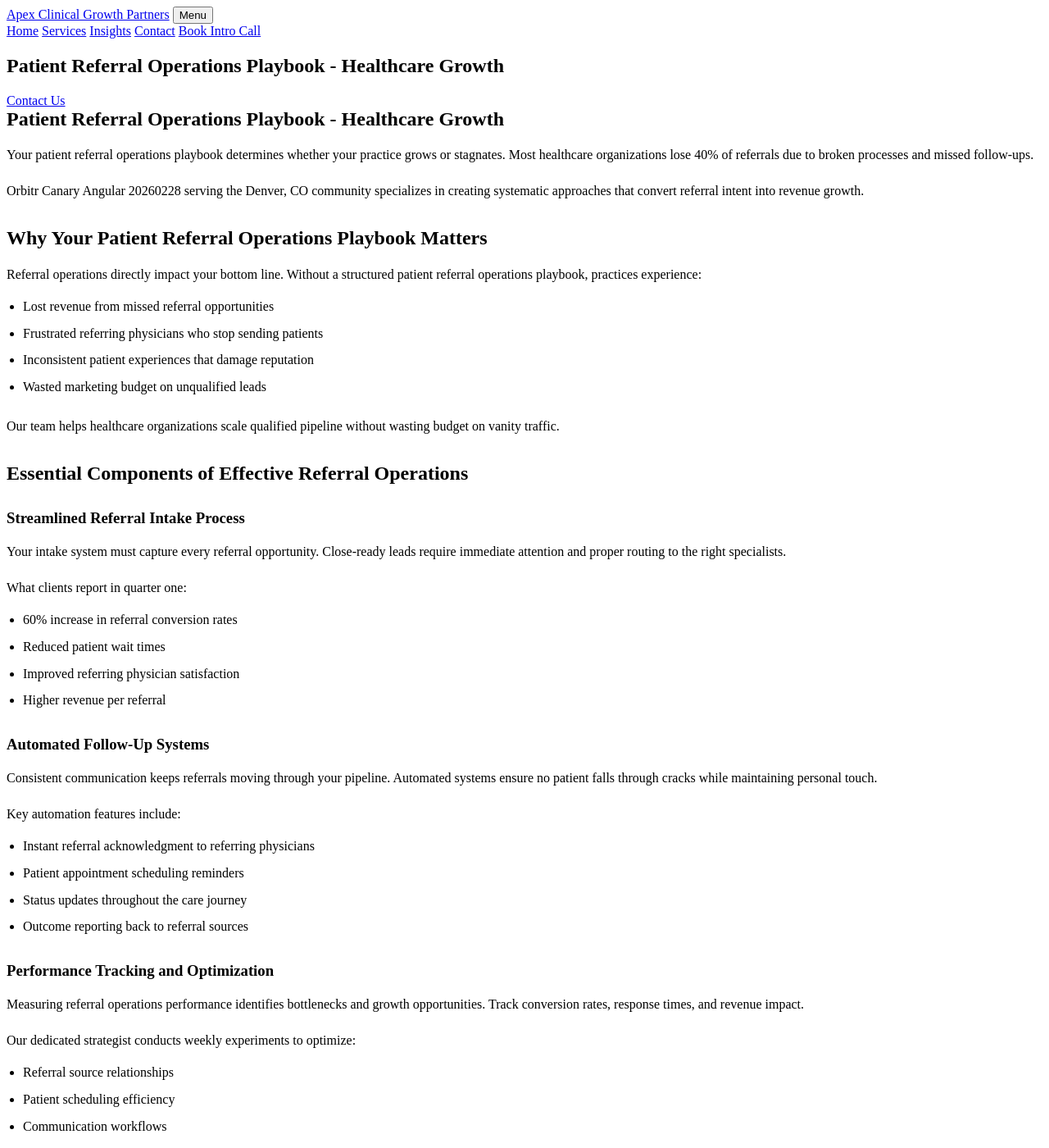
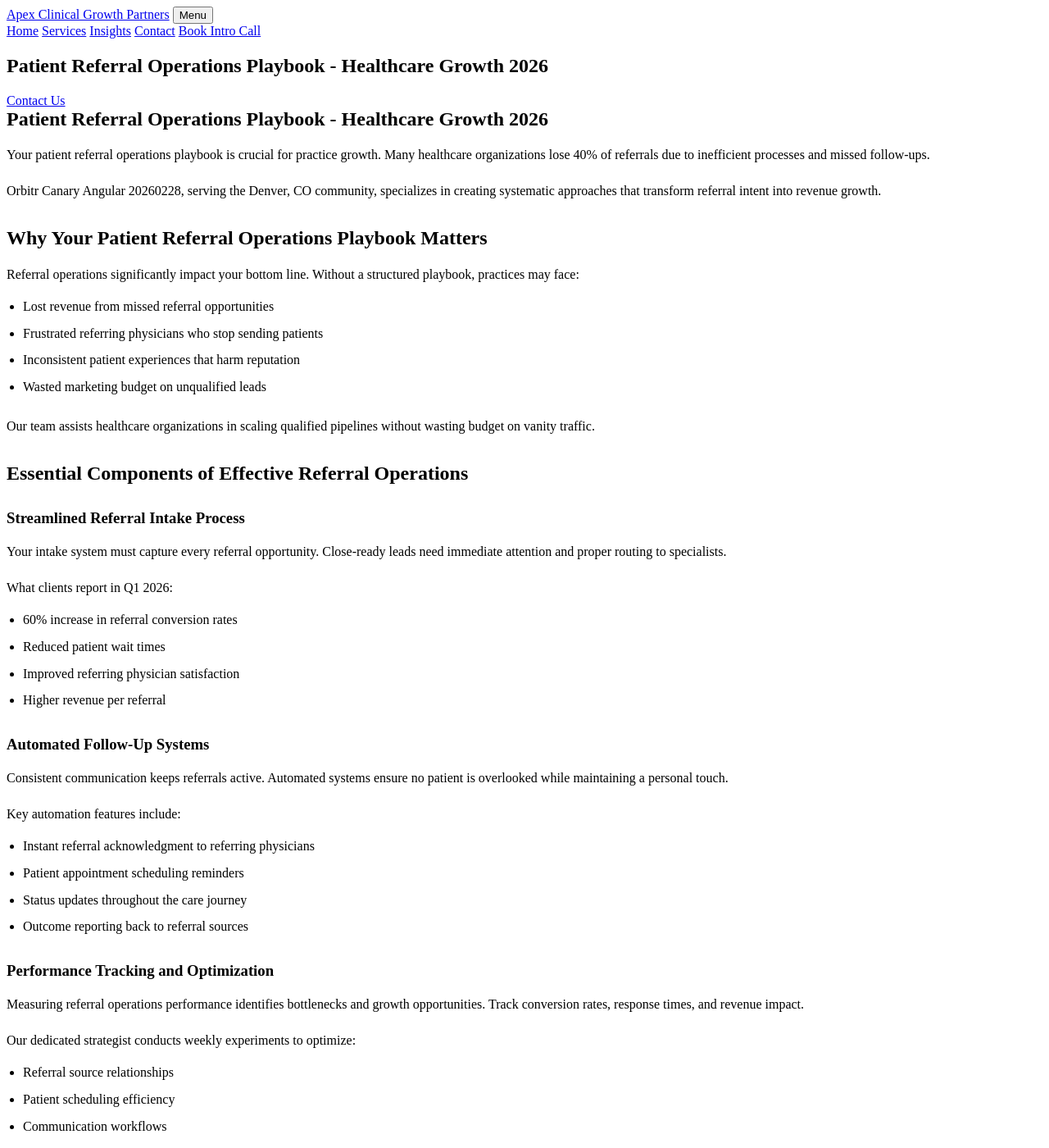
Before and after one commit to prjctlphbt/orbitr-canary-angular-20260228, a Jekyll site: the page angular-referral-ops-playbook-20260228142149.html, which Jekyll copies as it is, in a window 1280 px wide and 1400 px high. Shown: the whole window at 82% size. Built offline with Jekyll 4.4.1, drawn with Linux system fonts in a browser that asks for light colours; some of the changed text lies outside the part shown.

Commit message:
Refresh and update content: angular-referral-ops-playbook-20260228142149.html

```diff
--- a/angular-referral-ops-playbook-20260228142149.html
+++ b/angular-referral-ops-playbook-20260228142149.html
@@ -4,10 +4,9 @@
 <head>
 <meta charset="utf-8"/>
 <meta content="width=device-width, initial-scale=1.0" name="viewport"/>
-<meta content="Streamline patient referrals with our comprehensive operations playbook. Optimize workflows, boost growth, and improve patient outcomes. Get started today." name="description"/>
-<title>Patient Referral Operations Playbook - Healthcare Growth</title>
+<meta content="Optimize your patient referral processes with our 2026 operations playbook. Enhance workflows, drive growth, and improve patient outcomes. Start today." name="description"/>
+<title>Patient Referral Operations Playbook - Healthcare Growth 2026</title>
 <style>
-
 
 /* Minimal functional styles (accordion, forms only) */
 
@@ -49,7 +48,7 @@
  box-sizing: border-box;
 }
 
- </style>
+</style>
 <style id="orbitr-generated-content-style">
 .orbitr-generated-content > * {
  margin: 0;
@@ -84,7 +83,8 @@
 .orbitr-generated-content li {
  line-height: 1.65;
 }
-</style></head>
+</style>
+</head>
 <body>
 <header>
 <div class="container navbar">
@@ -102,28 +102,28 @@
 <main class="page-main">
 <section class="page-hero landing-hero">
 <div class="container">
-<h1>Patient Referral Operations Playbook - Healthcare Growth</h1>
+<h1>Patient Referral Operations Playbook - Healthcare Growth 2026</h1>
 <a class="cta" href="/services/">Contact Us</a>
 </div>
 </section>
 <section class="landing-content">
 <div class="container orbitr-generated-content">
-<h1>Patient Referral Operations Playbook - Healthcare Growth</h1>
-<p>Your patient referral operations playbook determines whether your practice grows or stagnates. Most healthcare organizations lose 40% of referrals due to broken processes and missed follow-ups.</p>
-<p>Orbitr Canary Angular 20260228 serving the Denver, CO community specializes in creating systematic approaches that convert referral intent into revenue growth.</p>
+<h1>Patient Referral Operations Playbook - Healthcare Growth 2026</h1>
+<p>Your patient referral operations playbook is crucial for practice growth. Many healthcare organizations lose 40% of referrals due to inefficient processes and missed follow-ups.</p>
+<p>Orbitr Canary Angular 20260228, serving the Denver, CO community, specializes in creating systematic approaches that transform referral intent into revenue growth.</p>
 <h2>Why Your Patient Referral Operations Playbook Matters</h2>
-<p>Referral operations directly impact your bottom line. Without a structured patient referral operations playbook, practices experience:</p>
+<p>Referral operations significantly impact your bottom line. Without a structured playbook, practices may face:</p>
 <ul>
 <li>Lost revenue from missed referral opportunities</li>
 <li>Frustrated referring physicians who stop sending patients</li>
-<li>Inconsistent patient experiences that damage reputation</li>
+<li>Inconsistent patient experiences that harm reputation</li>
 <li>Wasted marketing budget on unqualified leads</li>
 </ul>
-<p>Our team helps healthcare organizations scale qualified pipeline without wasting budget on vanity traffic.</p>
+<p>Our team assists healthcare organizations in scaling qualified pipelines without wasting budget on vanity traffic.</p>
 <h2>Essential Components of Effective Referral Operations</h2>
 <h3>Streamlined Referral Intake Process</h3>
-<p>Your intake system must capture every referral opportunity. Close-ready leads require immediate attention and proper routing to the right specialists.</p>
-<p>What clients report in quarter one:
+<p>Your intake system must capture every referral opportunity. Close-ready leads need immediate attention and proper routing to specialists.</p>
+<p>What clients report in Q1 2026:
 <ul>
 <li>60% increase in referral conversion rates</li>
 <li>Reduced patient wait times</li>
@@ -131,7 +131,7 @@
 <li>Higher revenue per referral</li>
 </ul></p>
 <h3>Automated Follow-Up Systems</h3>
-<p>Consistent communication keeps referrals moving through your pipeline. Automated systems ensure no patient falls through cracks while maintaining personal touch.</p>
+<p>Consistent communication keeps referrals active. Automated systems ensure no patient is overlooked while maintaining a personal touch.</p>
 <p>Key automation features include:
 <ul>
 <li>Instant referral acknowledgment to referring physicians</li>
@@ -194,6 +194,6 @@
  button.parentElement.classList.toggle('active');
  });
  });
- </script>
+</script>
 </body>
 </html>
```
Also changed, not shown: other parts of angular-referral-ops-playbook-20260228142149.html (+1 -1 lines).
